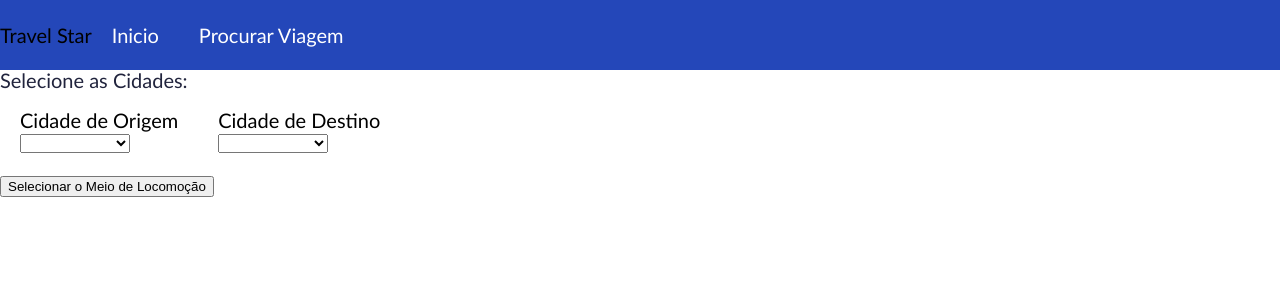
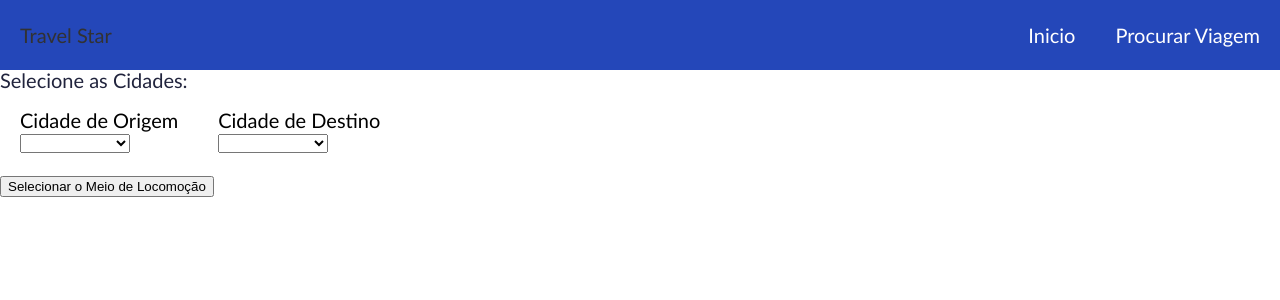
Before and after one commit to lluissf/Projeto-Viagens, a Vue app: page /cidade in a window 1280 px wide. Shown: the top 300 px of the page. Built offline with nearby package versions, Linux system fonts and the light colour scheme.

Commit message:
Trabalhando em equipe

```diff
--- a/package.json
+++ b/package.json
@@ -4,7 +4,7 @@
   "private": true,
   "type": "module",
   "scripts": {
-    "dev": "vite",
+    "dev": "vite --host",
     "build": "vite build",
     "preview": "vite preview",
     "lint": "eslint . --fix",
--- a/src/components/Header.vue
+++ b/src/components/Header.vue
@@ -17,8 +17,14 @@
 header {
     display: flex;
     background: #2447b9;
+    justify-content: space-between;
+    align-items: center;
 }
-ul {
+header h2 {
+    padding-left: 20px;
+    color: #323232
+}
+header ul {
     justify-content: space-between;
 }
 ul li {
--- a/src/stores/meio-transporte.js
+++ b/src/stores/meio-transporte.js
@@ -1,10 +1,8 @@
-import { ref, computed } from 'vue'
+import { ref } from 'vue'
 import { defineStore } from 'pinia'
 
 export const useMeioTransporte = defineStore('meio-transporte', () => {
-  const transporte = ref([
-    'Ônibus', 'Avião', 'Van', 'Carro', 'Trem'
-  ])
+  const transporte = ref([ 'Ônibus', 'Avião', 'Táxi' ])
 
   return { transporte }
 })
```
